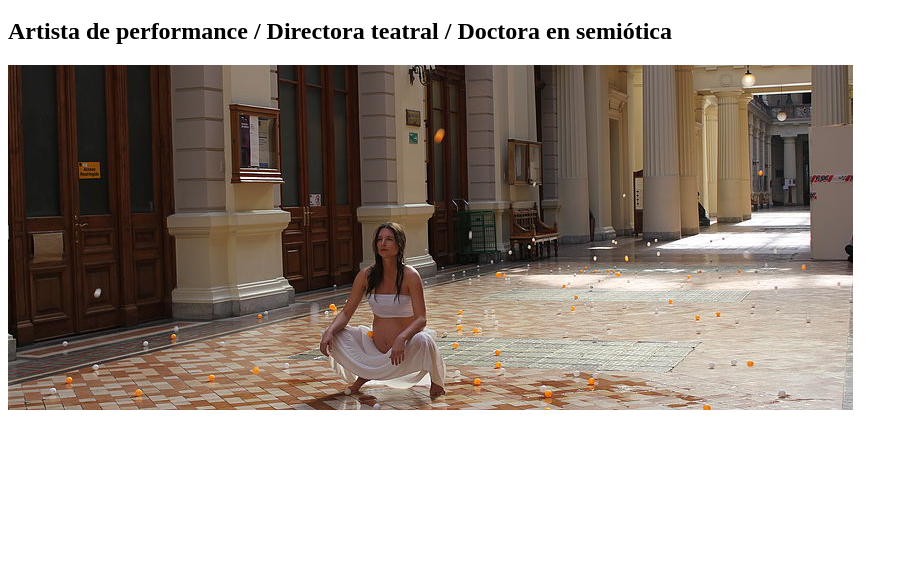
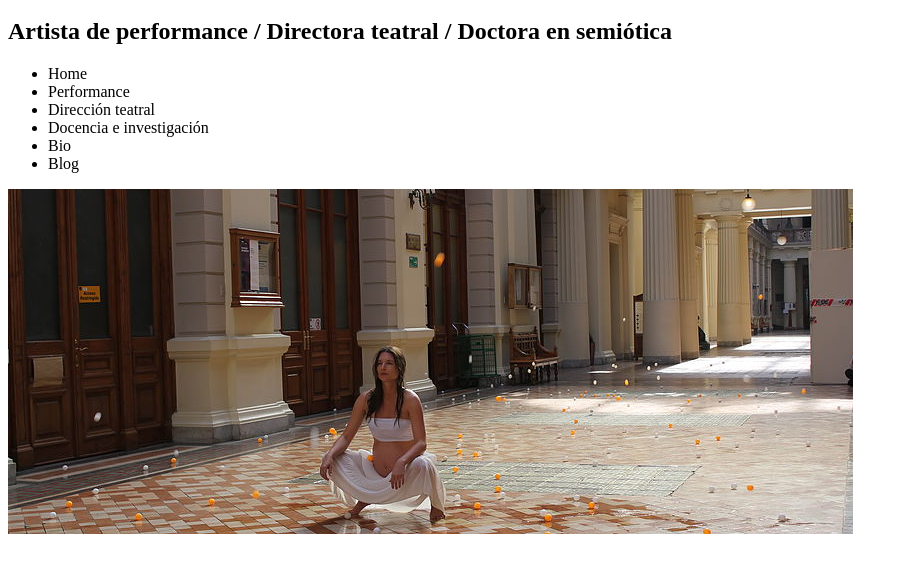
Before and after one commit to mjcontreras/mjcontreras.github.io, a plain HTML site: page index.html in a window 1280 px wide. Shown: the part 48-620 px from the top of the page, without its empty margins (0-908 px from the left). Drawn offline with Linux system fonts and the light colour scheme.

Commit message:
add menu

```diff
--- a/index.html
+++ b/index.html
@@ -9,6 +9,16 @@
   <h1> Mar&iacute;a Jos&eacute; Contreras Lorenzini</h1>
   <h2> Artista de performance / Directora teatral / Doctora en semiótica </h2>
 
+  <ul>
+
+    <li>Home</li>
+    <li>Performance</li>
+    <li>Direcci&oacute;n teatral</li>
+    <li>Docencia e investigaci&oacute;n</li>
+    <li>Bio</li>
+    <li>Blog</li>
+  </ul>
+
   <img src = "images/cover_photo.jpg" />
 
 
```
